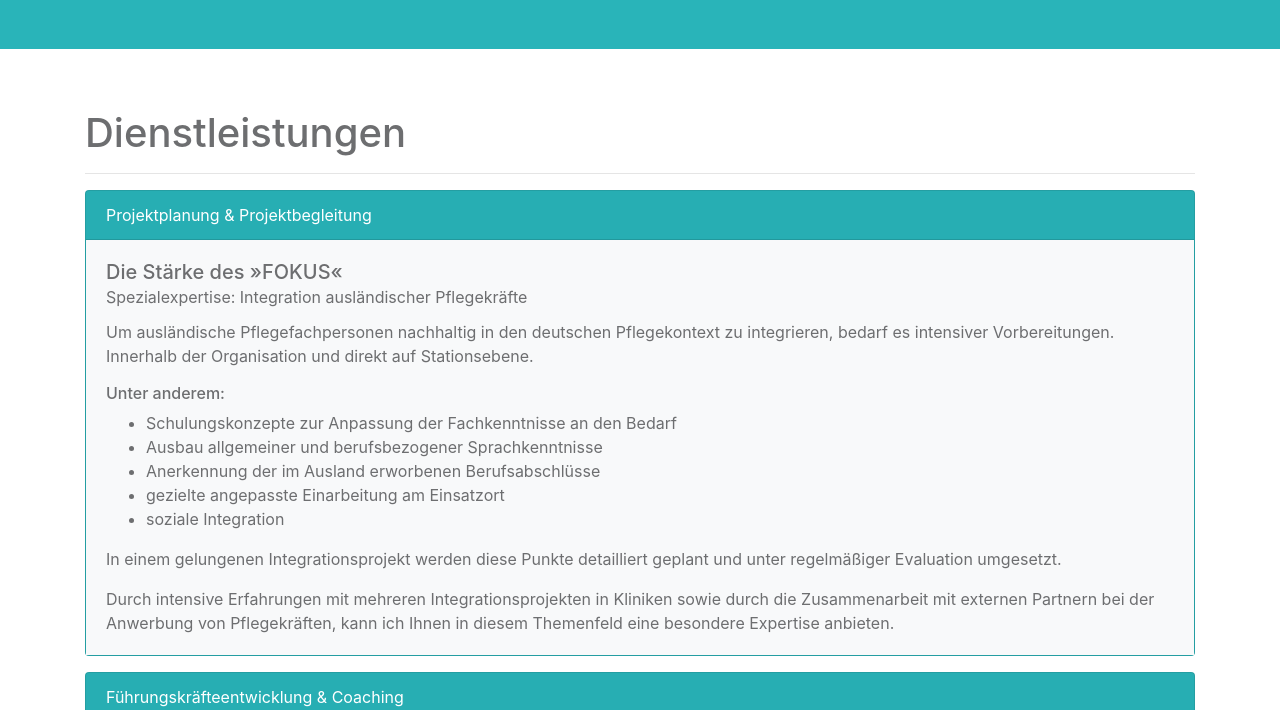
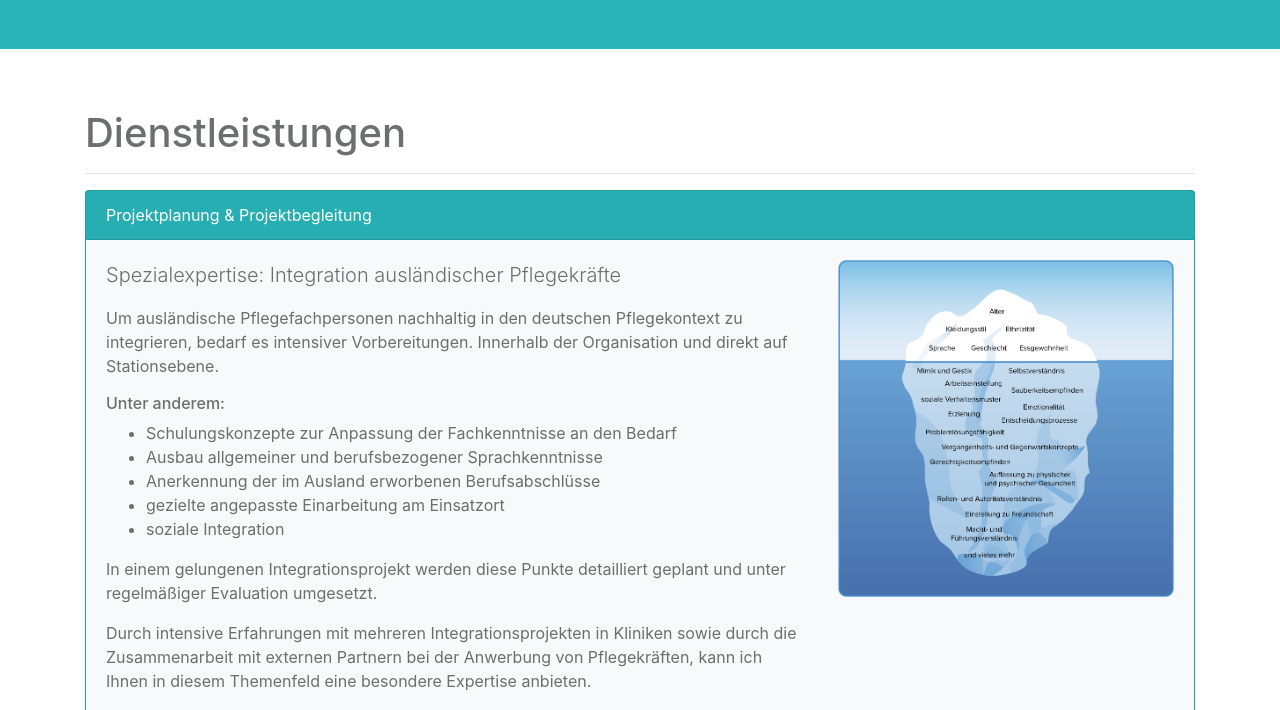
Before and after one commit to margaretepost/margaretepost.github.io, a Jekyll site: the page built from services.html, in a window 1280 px wide and 1400 px high, scrolled down 310 px. Shown: the top 710 px of the window. Built offline with Jekyll 4.4.1, drawn with Linux system fonts in a browser that asks for light colours; nearby versions of some CDN libraries; some of the changed text lies outside the part shown; grey boxes are pictures that could not be loaded.

Commit message:
Add images

```diff
--- a/services.html
+++ b/services.html
@@ -5,50 +5,67 @@ description: "Dienstleistungen im Bereich der Pflege: Projektplanung & Projektbe
 ---
 
 <h1 class="text-dark">{{ page.title }}</h1>
-<hr>
+<hr />
 <div class="card text-white bg-info">
   <div class="card-header">Projektplanung &amp; Projektbegleitung</div>
   <div class="card-body bg-light text-dark">
-        <h5 class="card-title">
-            Die Stärke des &raquo;FOKUS&laquo; <br>
-            <small>Spezialexpertise: Integration ausländischer Pflegekräfte</small>
-        </h5>
+    <div class="row">
+      <div class="col-12 col-md-12 col-lg-8">
+        <p class="lead">
+          Spezialexpertise: Integration ausländischer Pflegekräfte
+        </p>
         <p class="card-text">
-            Um ausländische Pflegefachpersonen nachhaltig in den deutschen Pflegekontext zu integrieren, bedarf es
-            intensiver Vorbereitungen. Innerhalb der Organisation und direkt auf Stationsebene.
+          Um ausländische Pflegefachpersonen nachhaltig in den deutschen
+          Pflegekontext zu integrieren, bedarf es intensiver Vorbereitungen.
+          Innerhalb der Organisation und direkt auf Stationsebene.
         </p>
         <h6>Unter anderem:</h6>
         <ul>
-            <li>Schulungskonzepte zur Anpassung der Fachkenntnisse an den Bedarf</li>
+          <li>
+            Schulungskonzepte zur Anpassung der Fachkenntnisse an den Bedarf
+          </li>
           <li>Ausbau allgemeiner und berufsbezogener Sprachkenntnisse</li>
           <li>Anerkennung der im Ausland erworbenen Berufsabschlüsse</li>
           <li>gezielte angepasste Einarbeitung am Einsatzort</li>
           <li>soziale Integration</li>
         </ul>
         <p class="card-text">
-            In einem gelungenen Integrationsprojekt werden diese Punkte detailliert geplant und unter regelmäßiger
-            Evaluation umgesetzt.
+          In einem gelungenen Integrationsprojekt werden diese Punkte
+          detailliert geplant und unter regelmäßiger Evaluation umgesetzt.
         </p>
         <p class="card-text">
-            Durch intensive Erfahrungen mit mehreren Integrationsprojekten in Kliniken sowie durch die Zusammenarbeit
-            mit externen Partnern bei der Anwerbung von Pflegekräften, kann ich Ihnen in diesem Themenfeld eine
+          Durch intensive Erfahrungen mit mehreren Integrationsprojekten in
+          Kliniken sowie durch die Zusammenarbeit mit externen Partnern bei der
+          Anwerbung von Pflegekräften, kann ich Ihnen in diesem Themenfeld eine
           besondere Expertise anbieten.
         </p>
+      </div>
+      <div class="col-12 col-md-12 col-lg-4">
+        <img
+          src="/assets/img/Interkulturelle_Kompetenz_Eisberg.png"
+          alt="Schaubild Interkulturelle Kompetenz"
+          class="img-fluid rounded"
+        />
+      </div>
+    </div>
   </div>
 </div>
 <div class="card text-white bg-info">
   <div class="card-header">Führungskräfteentwicklung &amp; Coaching</div>
   <div class="card-body bg-light text-dark">
-        <h5 class="card-title">
-            Die Stärke des &raquo;ICH&laquo; <br>
-        </h5>
-        <p class="card-text">
-            Vorbereitung, Gestaltung und Durchführung ein- oder mehrtägiger Trainings / Seminare:
+    <div class="row">
+      <div class="col-12 col-md-12 col-lg-8">
+        <p class="lead">
+          Vorbereitung, Gestaltung und Durchführung ein- oder mehrtägiger
+          Trainings / Seminare:
         </p>
         <h6>Im systematischen Prozess ausgehend von Ihrem Auftrag</h6>
         <ul>
           <li>über die Analyse vorhandener Fähigkeiten und Stärken</li>
-            <li>zur inhaltlichen Ausgestaltung der Trainingseinheiten zum Ziel gelangen!</li>
+          <li>
+            zur inhaltlichen Ausgestaltung der Trainingseinheiten zum Ziel
+            gelangen!
+          </li>
         </ul>
         <h6>Themenbeispiele:</h6>
         <ul>
@@ -58,26 +75,52 @@ description: "Dienstleistungen im Bereich der Pflege: Projektplanung & Projektbe
           <li>Kollegiales Coaching / Teamintervision</li>
         </ul>
       </div>
+      <div class="col-12 col-md-12 col-lg-4">
+        <img
+          src="/assets/img/fuehrungskraeftecoaching.jpg"
+          alt="Führungskräftecoaching"
+          class="img-fluid rounded"
+        />
+      </div>
+    </div>
+  </div>
 </div>
 <div class="card text-white bg-info">
   <div class="card-header">Teamentwicklung &amp; Teamcoaching</div>
   <div class="card-body bg-light text-dark">
-        <h5 class="card-title">
-            Die Stärke des &raquo;WIR&laquo; <br>
-        </h5>
+    <div class="row">
+      <div class="col-12 col-md-12 col-lg-8">
         <p class="card-text">
-            Teamverbundenheit und Teamgeist sind essentielle Bedingungen, um gemeinsame Visionen und Werte aufbauen zu
-            können. Durch spezielle Teamsitzungen und –seminare gestalte ich einen Raum, der dieses Wachstum fördert.
+          Teamverbundenheit und Teamgeist sind essentielle Bedingungen, um
+          gemeinsame Visionen und Werte aufbauen zu können. Durch spezielle
+          Teamsitzungen und –seminare gestalte ich einen Raum, der dieses
+          Wachstum fördert.
         </p>
         <p class="card-text">
-            Basierend auf den jeweiligen Organisations-Leitbildern, der Kultur und den anvisierten Zielen.
+          Basierend auf den jeweiligen Organisations-Leitbildern, der Kultur und
+          den anvisierten Zielen.
         </p>
         <h6>Themenbeispiele:</h6>
         <ul>
-            <li>Begleitung und Unterstützung bei der Etablierung zielgerichteter Arbeitsprozesse.</li>
+          <li>
+            Begleitung und Unterstützung bei der Etablierung zielgerichteter
+            Arbeitsprozesse.
+          </li>
           <li>Einübung eines lösungsorientierten Umgangs mit Konflikten.</li>
-            <li>Vorhandene Stärken der Teammitglieder identifizieren, stärken, pflegen und zum Nutzen des gesamten
-                Teams und der Organisation einbringen.</li>
+          <li>
+            Vorhandene Stärken der Teammitglieder identifizieren, stärken,
+            pflegen und zum Nutzen des gesamten Teams und der Organisation
+            einbringen.
+          </li>
         </ul>
       </div>
+      <div class="col-12 col-md-12 col-lg-4">
+        <img
+          src="/assets/img/teamcoaching.jpg"
+          alt="Teamcoaching Brainstorming-Ergebnis"
+          class="img-fluid rounded"
+        />
       </div>
+    </div>
+  </div>
+</div>
```
Also changed, not shown: assets/img/Interkulturelle_Kompetenz_Eisberg.png (added), assets/img/teamcoaching.jpg (added), 1 other file. Lines whose indentation alone changed are shown as unchanged.
